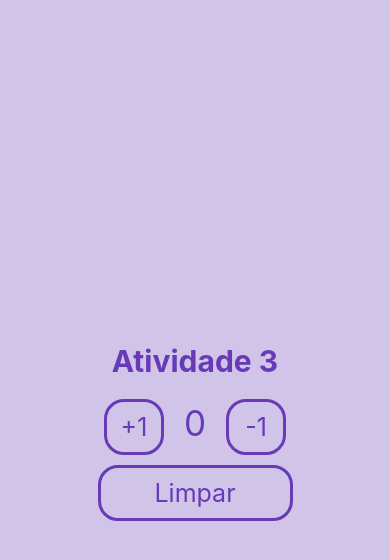
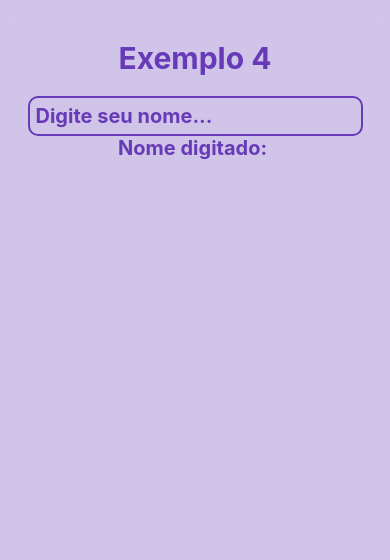
Before and after one commit to KauaDiogoEtec/my-app, a React Native app: screen / in a window 390 px wide. Shown: the top 560 px of the page. Built offline with nearby package versions, Linux system fonts and the light colour scheme.

Commit message:
aula 21-06
oi ewerton :D

```diff
--- a/App.js
+++ b/App.js
@@ -1,13 +1,13 @@
 import { StatusBar } from 'expo-status-bar';
 import { StyleSheet, Text, View } from 'react-native';
 
-import Atividade_3 from './components/atividade_3';
+import Exemplo_4 from './components/exemplo_4';
 
 export default function App() {
   return (
     <View style={styles.container}>
 
-      <Atividade_3 />
+      <Exemplo_4 />
 
       <StatusBar style="auto" />
     </View>
--- /dev/null
+++ b/components/exemplo_4/index.js
@@ -0,0 +1,19 @@
+import { View, Text, TextInput } from 'react-native';
+
+import styles from './styles';
+
+const Exemplo_4 = () => {
+    return (
+        <View style={styles.container}>
+            <Text style={styles.titulo}> Exemplo 4 </Text>
+
+            <TextInput
+                style={styles.input}
+                placeholder='Digite seu nome...'
+            />
+            <Text style={styles.texto}>Nome digitado: </Text>
+        </View>
+    );
+}
+
+export default Exemplo_4;
--- /dev/null
+++ b/components/exemplo_4/styles.js
@@ -0,0 +1,39 @@
+import { StyleSheet } from "react-native";
+
+const styles = StyleSheet.create({
+    container:{
+        flex: 1,
+        backgroundColor: '#D1C4E9',
+        color: '#673AB7',
+        borderColor: '#673AB7',
+        borderRadius: 20,
+        margin: '20px',
+        width: '100%',
+        alignItems: 'center',
+    },
+    titulo:{
+        fontSize: 30,
+        fontWeight: 'bold',
+        marginVertical: 20,
+        color: 'inherit',
+        userSelect: 'none',
+    },
+    input:{
+        fontSize: 20,
+        fontWeight: 'bold',
+        color: '#673AB7',
+        userSelect: 'none',
+        borderColor: 'inherit',
+        borderWidth: '2px',
+        borderRadius: '10px',
+        padding: '6px',
+    },
+    texto:{
+        fontSize: 20,
+        fontWeight: 'bold',
+        color: 'inherit',
+        userSelect: 'none',
+    },
+});
+
+export default styles;
```
